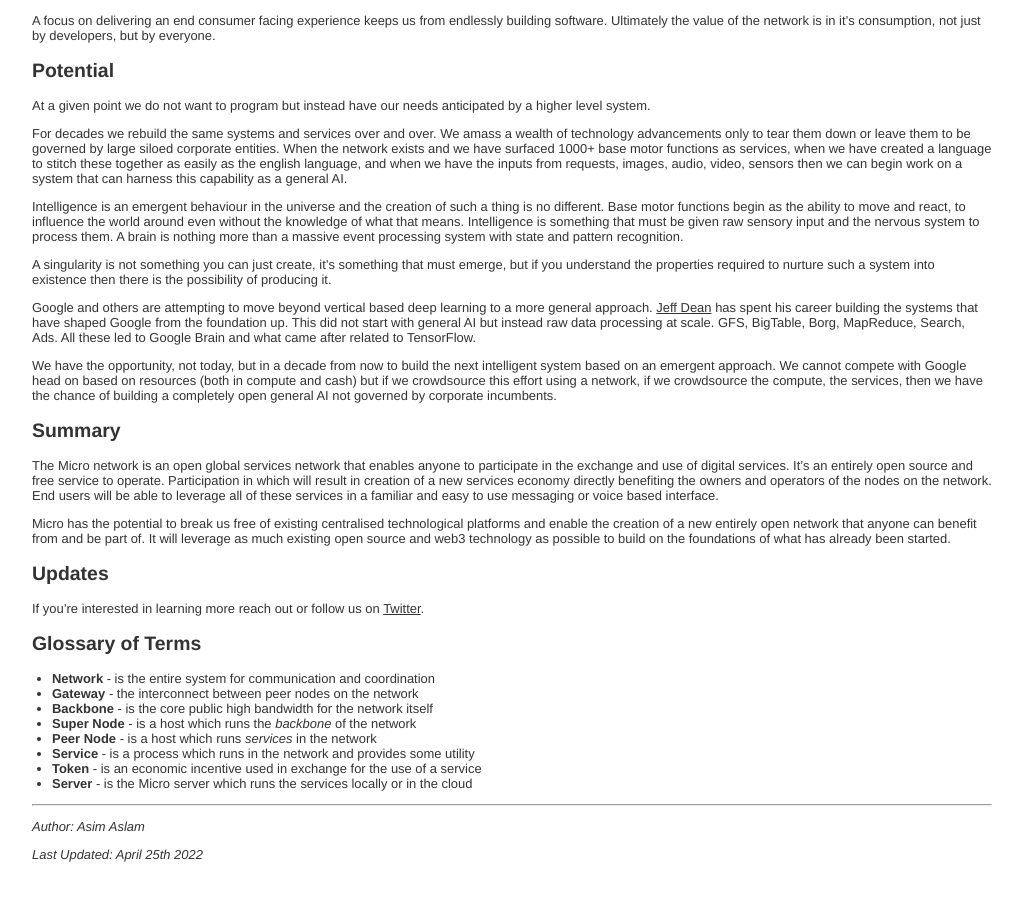
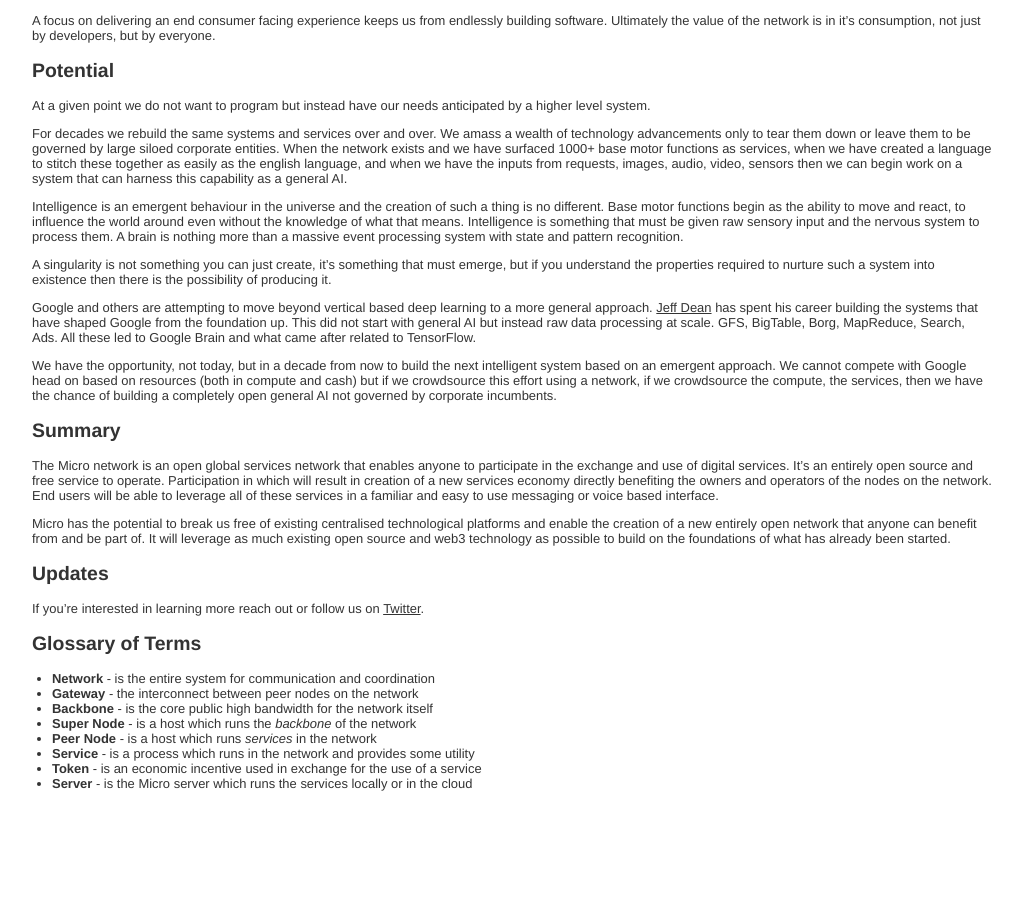
Before and after one commit to muxyz/website, a Jekyll site: the page built from network.md, in a window 1280 px wide and 900 px high, scrolled down 6557 px. Shown: the whole window, without its empty margins (128-1151 px from the left). Built offline with Jekyll 4.4.1, drawn with Linux system fonts in a browser that asks for light colours; after the commit the page ends 7386 px from its top, so only the background shows below that.

Commit message:
Update network.md

```diff
--- a/network.md
+++ b/network.md
@@ -424,9 +424,3 @@ If you're interested in learning more reach out or follow us on [Twitter](https:
 - **Service** - is a process which runs in the network and provides some utility
 - **Token** - is an economic incentive used in exchange for the use of a service
 - **Server** - is the Micro server which runs the services locally or in the cloud
-
----
-
-*Author: Asim Aslam*
-
-*Last Updated: April 25th 2022*
```
